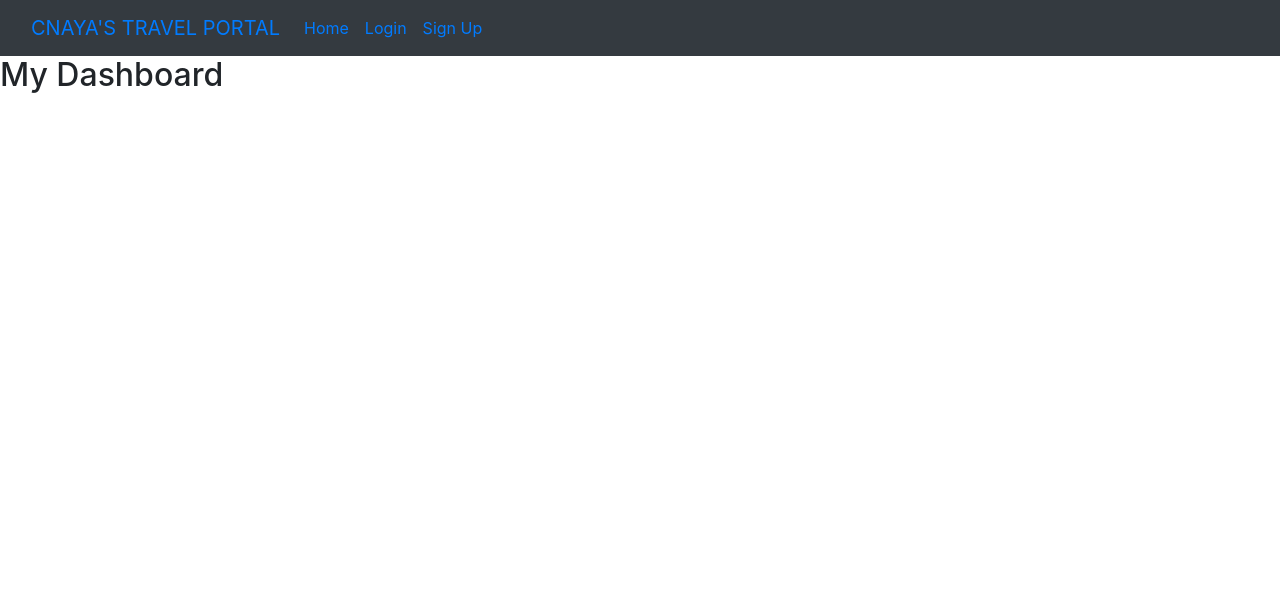
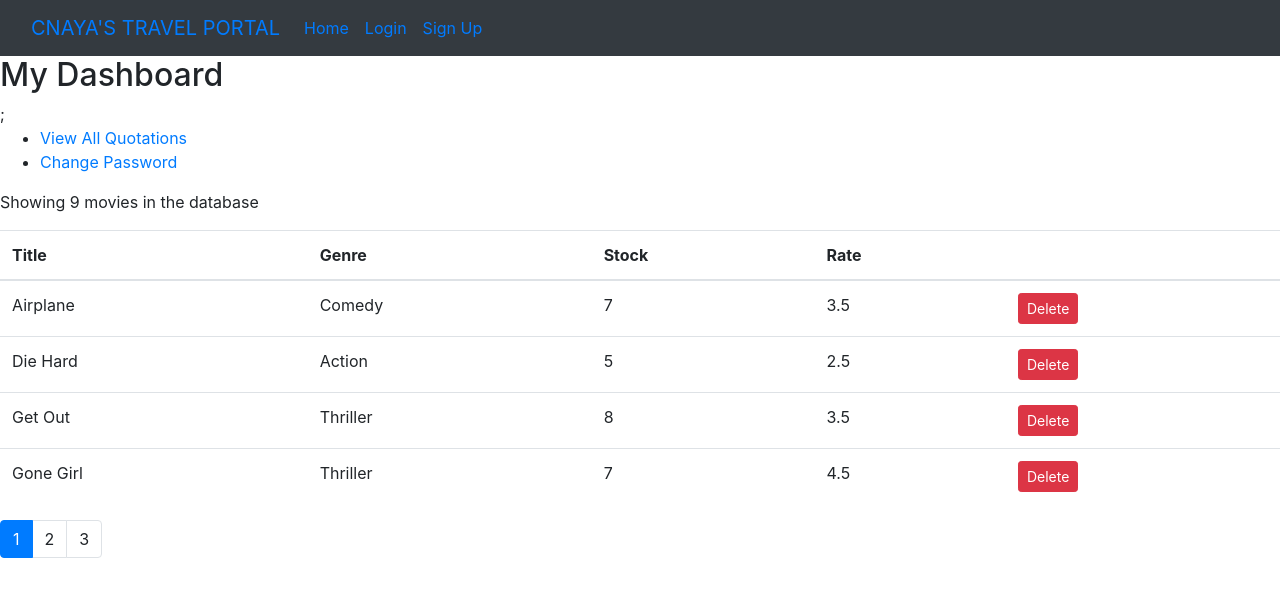
Before and after one commit to miketak/appone-web, a React (Create React App) app: page /dashboard in a window 1280 px wide. Shown: the top 596 px of the page. Built offline with nearby package versions, Linux system fonts and the light colour scheme.

Commit message:
good checkpoint

```diff
--- a/src/App.js
+++ b/src/App.js
@@ -5,14 +5,15 @@ import Navbar from "./components/navbar";
 import Home from "./components/home";
 import Signup from "./components/signup";
 import Login from "./components/login";
-import ForgotPassword from "./components/forgot.password";
+import ForgotPassword from "./components/forgotPassword";
 import NotFound from "./components/notfound";
 import Dashboard from "./components/dashboard";
+import ChangePassword from "./components/changePassword";
+import Quotations from "./components/quotations";
 
 function App() {
   return (
     <React.Fragment>
-      {/* <BrowserRouter> */}
       <Navbar />
       <main className="container" />
 
@@ -22,13 +23,18 @@ function App() {
         <Route path="/signup" element={<Signup />} />
         <Route path="/forgotpassword" element={<ForgotPassword />} />
         <Route exact path="/not-found" element={<NotFound />} />
-        <Route path="/dashboard" element={<Dashboard />} />
+        <Route path="/dashboard" element={<Dashboard />}>
+          <Route index element={<Quotations />} />
+          <Route path="/dashboard/quotations" element={<Quotations />} />
+          <Route
+            path="/dashboard/changepassword"
+            element={<ChangePassword />}
+          />
+          <Route path="*" element={<Navigate to="/not-found" />} />
+        </Route>
         <Route exact path="/" element={<Home />} />
         <Route path="*" element={<Navigate to="/not-found" />} />
-        {/*<Route path="/changepassword" element={<ChangePassword />} />
-          <Route path="/quotation" element={<Quotation />} /> */}
       </Routes>
-      {/* </BrowserRouter> */}
     </React.Fragment>
   );
 }
--- a/src/components/dashboard.jsx
+++ b/src/components/dashboard.jsx
@@ -1,9 +1,19 @@
 import React, { Component } from "react";
+import { Outlet } from "react-router-dom";
+import SideBar from "./sidebar";
+import ChangePassword from "./changePassword";
+import Quotations from "./quotations";
 
 class Dashboard extends Component {
   state = {};
   render() {
-    return <h2>My Dashboard</h2>;
+    return (
+      <div>
+        <h2>My Dashboard</h2>;
+        <SideBar />
+        <Outlet />
+      </div>
+    );
   }
 }
 
--- /dev/null
+++ b/src/components/sidebar.jsx
@@ -0,0 +1,18 @@
+import React, { Component } from "react";
+import { Link } from "react-router-dom";
+import { Outlet } from "react-router-dom";
+
+const SideBar = () => {
+  return (
+    <ul>
+      <li>
+        <Link to="/dashboard/quotations">View All Quotations</Link>
+      </li>
+      <li>
+        <Link to="/dashboard/changepassword">Change Password</Link>
+      </li>
+    </ul>
+  );
+};
+
+export default SideBar;
--- a/src/index.js
+++ b/src/index.js
@@ -4,7 +4,7 @@ import "./index.css";
 import App from "./App";
 import reportWebVitals from "./reportWebVitals";
 import { BrowserRouter } from "react-router-dom";
-import Quotations from "./components/quotations";
+import Dashboard from "./components/dashboard";
 
 const root = ReactDOM.createRoot(document.getElementById("root"));
 root.render(
```
Also changed, not shown: src/components/changePassword.jsx (renamed from src/components/change.password.jsx), src/components/forgotPassword.jsx (renamed from src/components/forgot.password.jsx).
